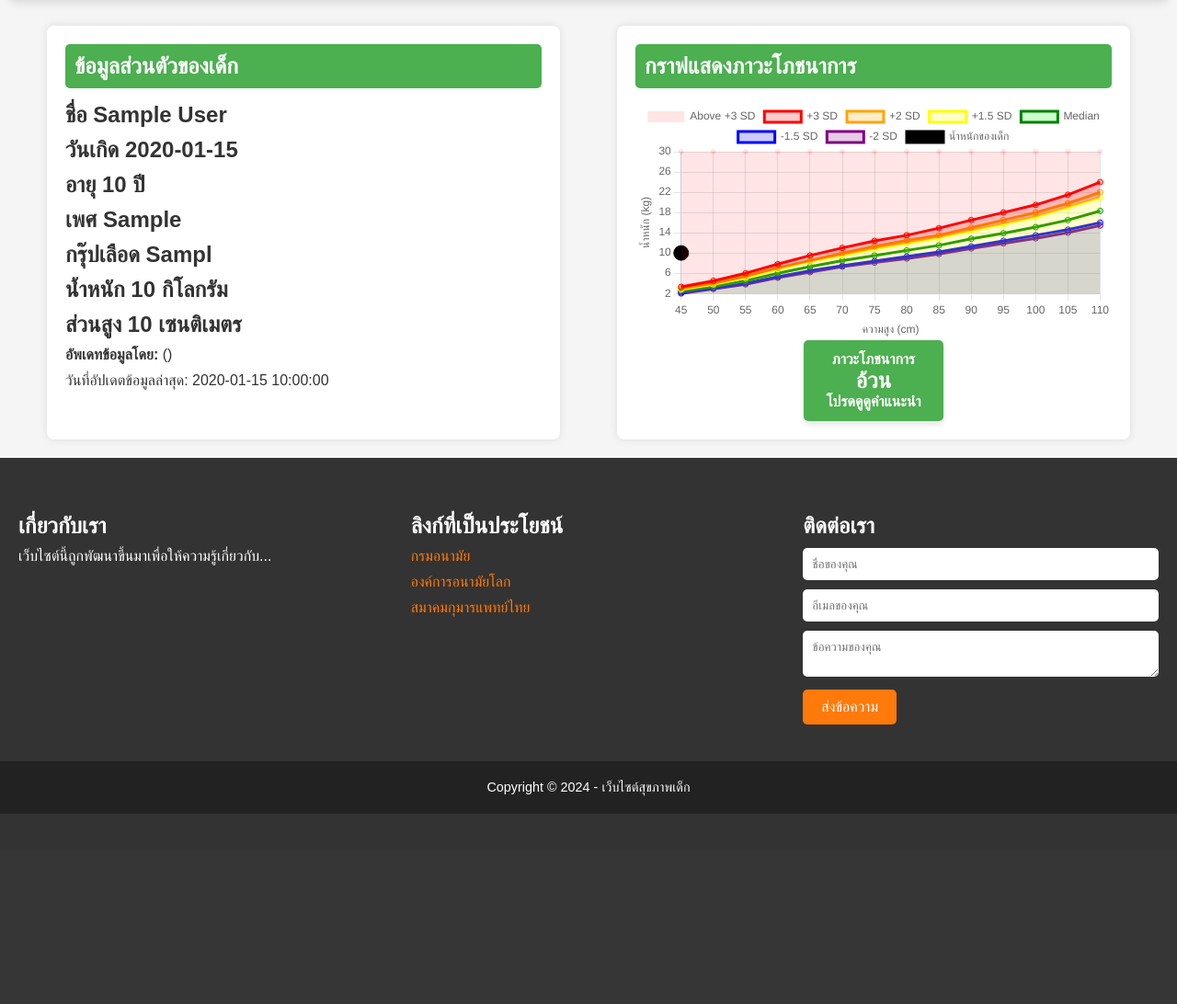
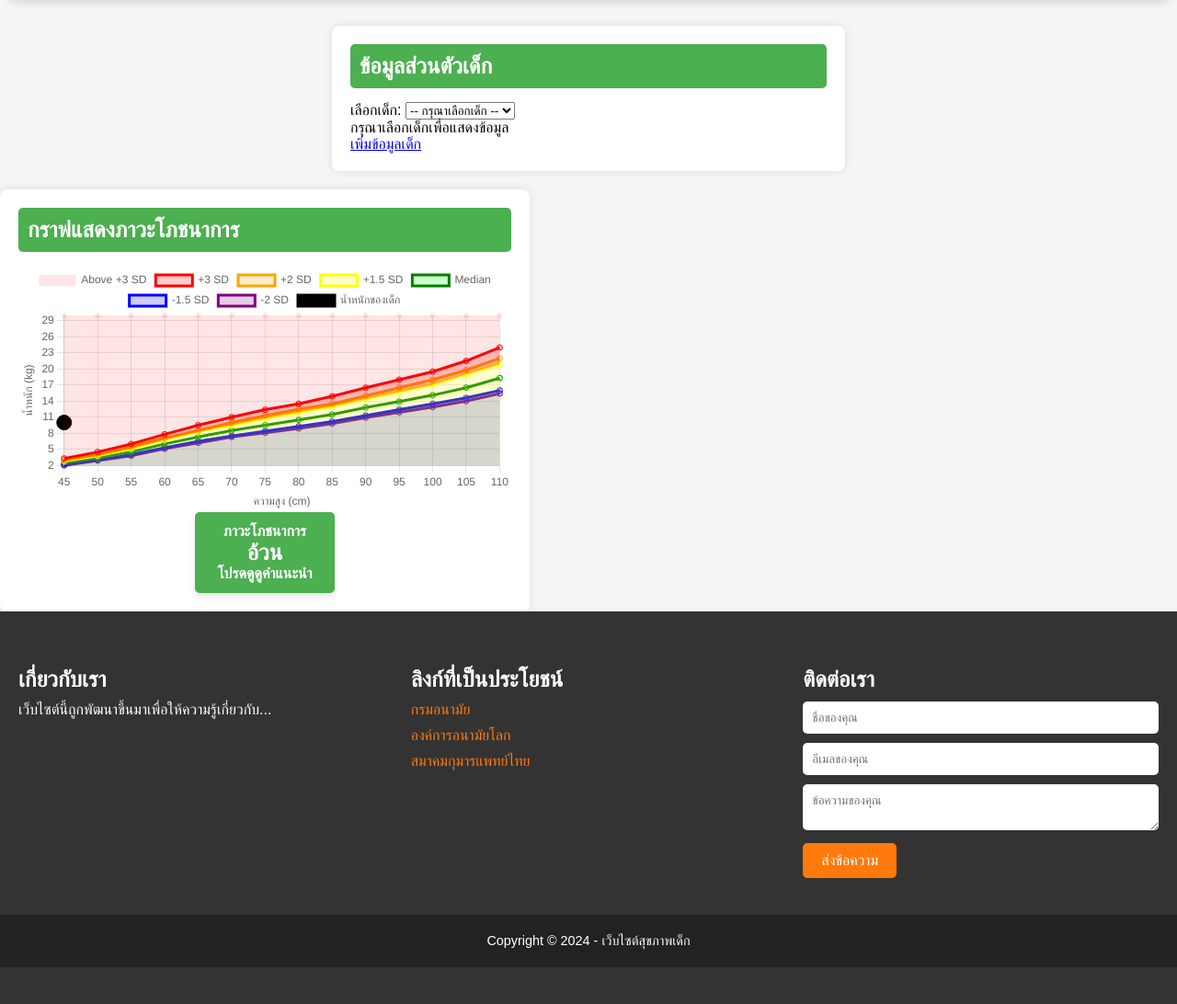
Before and after one commit to Yodsapon64/TrackKid, a PHP site: page /nutritional.php in a window 1280 px wide. Shown: the part 68-1160 px from the top of the page at 92% size. Before the commit the page ends 953 px from the top, so only its background shows below. Run offline with PHP 8.4, Linux system fonts and the light colour scheme; the visitor is signed in with stand-in values (Sample User, id 1); tables that the repository leaves empty hold one stand-in row (values such as "Sample post").

Commit message:
add child

```diff
--- a/about2.php
+++ b/about2.php
@@ -34,7 +34,7 @@
                 <li><a href="about2.php">เกี่ยวกับเรา</a></li>
                 <li><a href="nutritional.php">ข้อมูลภาวะโภชนาการ</a></li>
                 <li><a href="#">ข้อมูลวัคซีน</a></li>
-                <li><a href="info.php">เพิ่มข้อมูลผู้ใช้งาน</a></li>
+                <li><a href="dad.php">เพิ่มข้อมูลผู้ใช้งาน</a></li>
                 <li><a href="<?php echo $profile_link; ?>">ยินดีต้อนรับ <?php echo htmlspecialchars($_SESSION['username']); ?></a></li>
         </ul>
     </div>
--- a/advice.php
+++ b/advice.php
@@ -46,7 +46,7 @@
         <li><a href="about2.php">เกี่ยวกับเรา</a></li>
         <li><a href="nutritional.php">ข้อมูลภาวะโภชนาการ</a></li>
         <li><a href="#">ข้อมูลวัคซีน</a></li>
-        <li><a href="info.php">เพิ่มข้อมูลผู้ใช้งาน</a></li>
+        <li><a href="dad.php">เพิ่มข้อมูลผู้ใช้งาน</a></li>
         <li><a href="<?php echo $profile_link; ?>">ยินดีต้อนรับ <?php echo htmlspecialchars($_SESSION['username']); ?></a></li>
     </ul>
 </div>
--- a/dad.php
+++ b/dad.php
@@ -73,7 +73,7 @@
                 <li><a href="about2.php">เกี่ยวกับเรา</a></li>
                 <li><a href="nutritional.php">ข้อมูลภาวะโภชนาการ</a></li>
                 <li><a href="#">ข้อมูลวัคซีน</a></li>
-                <li><a href="info.php">เพิ่มข้อมูลผู้ใช้งาน</a></li>
+                <li><a href="dad.php">เพิ่มข้อมูลผู้ใช้งาน</a></li>
                 <li><a href="<?php echo $profile_link; ?>">ยินดีต้อนรับ <?php echo htmlspecialchars($_SESSION['username']); ?></a></li>
         </ul>
     </div>
--- a/kid.php
+++ b/kid.php
@@ -73,7 +73,7 @@
             <li><a href="about2.php">เกี่ยวกับเรา</a></li>
             <li><a href="nutritional.php">ข้อมูลภาวะโภชนาการ</a></li>
             <li><a href="#">ข้อมูลวัคซีน</a></li>
-            <li><a href="info.php">เพิ่มข้อมูลผู้ใช้งาน</a></li>
+            <li><a href="dad.php">เพิ่มข้อมูลผู้ใช้งาน</a></li>
             <li><a href="<?php echo $profile_link; ?>">ยินดีต้อนรับ <?php echo htmlspecialchars($_SESSION['username']); ?></a></li>
         </ul>
     </div>
--- a/nutrition2.php
+++ b/nutrition2.php
@@ -21,7 +21,7 @@
                 <li><a href="about2.php">เกี่ยวกับเรา</a></li>
                 <li><a href="nutritional.php">ข้อมูลภาวะโภชนาการ</a></li>
                 <li><a href="#">ข้อมูลวัคซีน</a></li>
-                <li><a href="info.php">เพิ่มข้อมูลผู้ใช้งาน</a></li>
+                <li><a href="dad.php">เพิ่มข้อมูลผู้ใช้งาน</a></li>
                 <li><a href="profile.php">ยินดีต้อนรับ <?php echo $_SESSION['username']; ?></a></li>
         </ul>
     </div>
--- a/nutritional.php
+++ b/nutritional.php
@@ -108,6 +108,25 @@
     echo "ไม่มี ID ถูกส่งมา";
     exit();
 }
+
+// ดึงข้อมูลเด็กทั้งหมดที่เชื่อมโยงกับผู้ใช้
+$stmtKids = $conn->prepare("SELECT kid_id, KidFirstname, KidLastname FROM kid WHERE user_id = :user_id");
+$stmtKids->bindParam(':user_id', $user_id, PDO::PARAM_INT);
+$stmtKids->execute();
+$kids = $stmtKids->fetchAll(PDO::FETCH_ASSOC);
+
+// ตรวจสอบข้อมูลเด็กที่เลือก
+$selected_kid = null;
+if (isset($_GET['kid_id'])) {
+    $kid_id = $_GET['kid_id'];
+    $stmtSelectedKid = $conn->prepare("SELECT * FROM kid WHERE kid_id = :kid_id AND user_id = :user_id");
+    $stmtSelectedKid->bindParam(':kid_id', $kid_id, PDO::PARAM_INT);
+    $stmtSelectedKid->bindParam(':user_id', $user_id, PDO::PARAM_INT);
+    $stmtSelectedKid->execute();
+    $selected_kid = $stmtSelectedKid->fetch(PDO::FETCH_ASSOC);
+}
+
+
 ?>
 
 <!DOCTYPE html>
@@ -129,31 +148,50 @@
             <li><a href="about2.php">เกี่ยวกับเรา</a></li>
             <li><a href="nutritional.php">ข้อมูลภาวะโภชนาการ</a></li>
             <li><a href="#">ข้อมูลวัคซีน</a></li>
-            <li><a href="info.php">เพิ่มข้อมูลผู้ใช้งาน</a></li>
+            <li><a href="dad.php">เพิ่มข้อมูลผู้ใช้งาน</a></li>
             <li><a href="<?php echo $profile_link; ?>">ยินดีต้อนรับ <?php echo htmlspecialchars($_SESSION['username']); ?></a></li>
         </ul>
     </div>
 
     <div class="container">
-    <div class="profile-card">
-    <div class="profile-header">
-        <h2>ข้อมูลส่วนตัวของเด็ก</h2>
-</div>
-<div class="profile-content">
-            <h2><p>ชื่อ <?php echo htmlspecialchars($kidFirstname . ' ' . $kidLastname); ?></p>
-            <p>วันเกิด <?php echo htmlspecialchars($kidBirth); ?></p>
-            <p>อายุ <?php echo htmlspecialchars($kidAge); ?> ปี</p>
-            <p>เพศ <?php echo htmlspecialchars($kidGender); ?></p>
-            <p>กรุ๊ปเลือด <?php echo htmlspecialchars($bloodType); ?></p>
-            <p>น้ำหนัก <?php echo htmlspecialchars($weight); ?> กิโลกรัม</p>
-            <p>ส่วนสูง <?php echo htmlspecialchars($height); ?> เซนติเมตร</p></h2>
-            <p><strong>อัพเดทข้อมูลโดย:</strong>
+        <div class="profile-card">
+        <div class="profile-header">
+            <h2>ข้อมูลส่วนตัวเด็ก</h2>
+            </div>
+            <form method="GET" action="nutritional.php">
+                <label for="kid">เลือกเด็ก:</label>
+                <select name="kid_id" id="kid" onchange="this.form.submit()">
+                    <option value="">-- กรุณาเลือกเด็ก --</option>
+                    <?php foreach ($kids as $kid): ?>
+                        <option value="<?= $kid['kid_id'] ?>" <?= isset($selected_kid) && $selected_kid['kid_id'] == $kid['kid_id'] ? 'selected' : '' ?>>
+                            <?= htmlspecialchars($kid['KidFirstname'] . " " . $kid['KidLastname']) ?>
+                        </option>
+                    <?php endforeach; ?>
+                </select>
+            </form>
+
+            <!-- แสดงข้อมูลเด็ก -->
+            <?php if ($selected_kid): ?>
+                <h3>รายละเอียดข้อมูลส่วนตัวเด็ก</h3>
+                <p>ชื่อ: <?= htmlspecialchars($selected_kid['KidFirstname'] . " " . $selected_kid['KidLastname']) ?></p>
+                <p>วันเกิด: <?= htmlspecialchars($selected_kid['KidBirth']) ?></p>
+                <p>อายุ: <?= htmlspecialchars($selected_kid['KidAge']) ?> ปี</p>
+                <p>เพศ: <?= htmlspecialchars($selected_kid['KidGender']) ?></p>
+                <p>กรุ๊ปเลือด: <?= htmlspecialchars($selected_kid['BloodType']) ?></p>
+                <p>น้ำหนัก: <?= htmlspecialchars($selected_kid['Weight']) ?> กก.</p>
+                <p>ส่วนสูง: <?= htmlspecialchars($selected_kid['KidHeight']) ?> ซม.</p>
+                <p><strong>อัพเดทข้อมูลโดย:</strong>
                 <?php echo htmlspecialchars($parentInfo['ParentFirstname'] . ' ' . $parentInfo['ParentLastname']); ?>
                 (<?php echo htmlspecialchars($parentInfo['ParentStatus']); ?>)
             </p>
             <p>วันที่อัปเดตข้อมูลล่าสุด: <?php echo htmlspecialchars($row['UpdateDate']); ?></p>
-            </div>
+            <?php else: ?>
+                <p>กรุณาเลือกเด็กเพื่อแสดงข้อมูล</p>
+            <?php endif; ?>
+
+            <a href="kid.php" class="btn btn-primary">เพิ่มข้อมูลเด็ก</a>
         </div>
+    </div>
 
 
 
--- a/vaccination2.php
+++ b/vaccination2.php
@@ -20,7 +20,7 @@
                 <li><a href="about2.php">เกี่ยวกับเรา</a></li>
                 <li><a href="nutritional.php">ข้อมูลภาวะโภชนาการ</a></li>
                 <li><a href="#">ข้อมูลวัคซีน</a></li>
-                <li><a href="info.php">เพิ่มข้อมูลผู้ใช้งาน</a></li>
+                <li><a href="dad.php">เพิ่มข้อมูลผู้ใช้งาน</a></li>
                 <li><a href="profile.php">ยินดีต้อนรับ <?php echo $_SESSION['username']; ?></a></li>
         </ul>
     </div>
```
